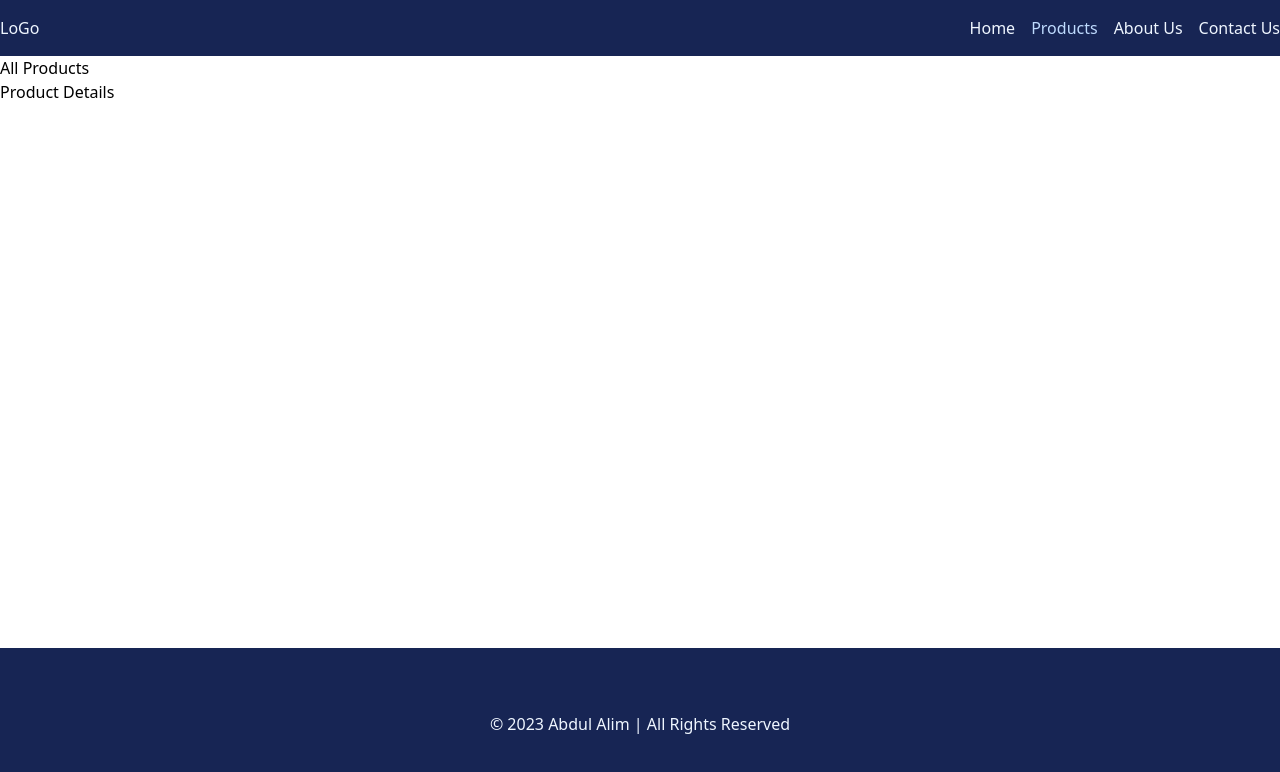
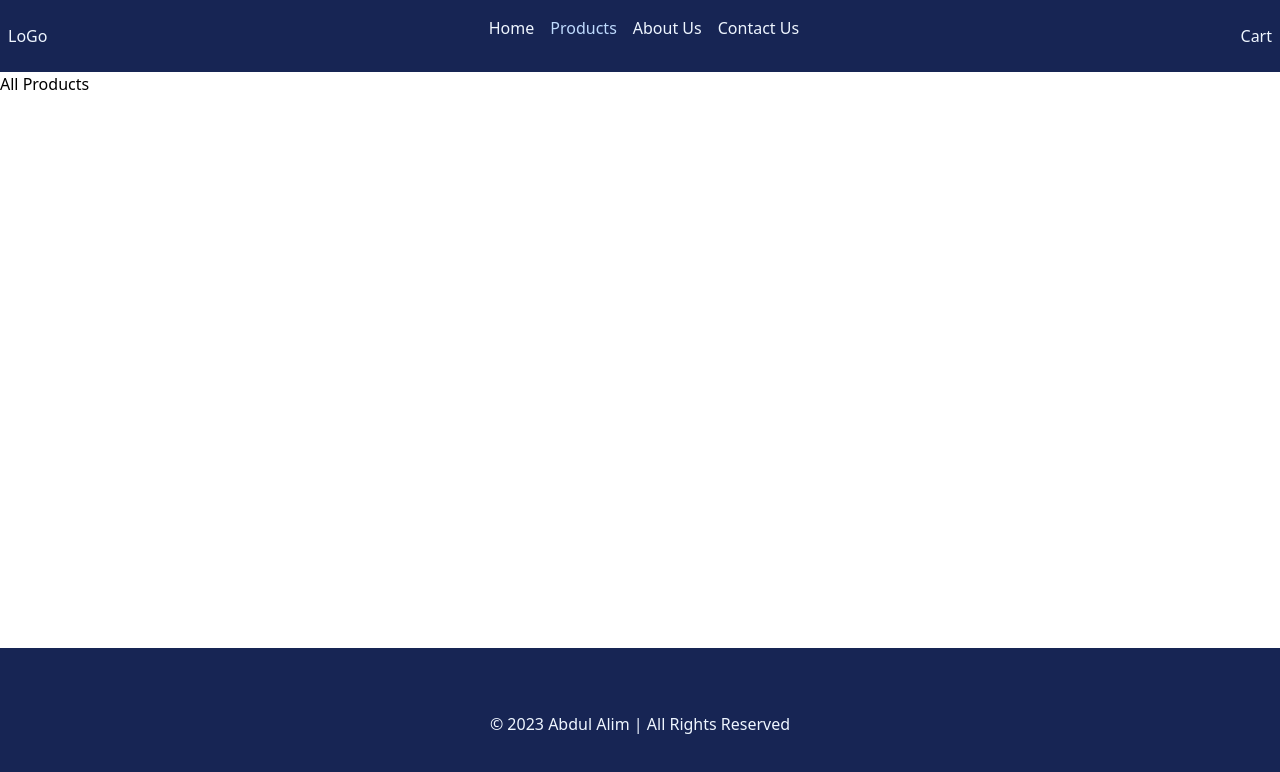
Before and after one commit to DevAbdulAlim/oxyport-next, a Next.js app: page /products in a window 1280 px wide. Shown: the top 772 px of the page. Built offline with nearby package versions, Linux system fonts and the light colour scheme.

Commit message:
update user interface

```diff
--- /dev/null
+++ b/app/(site)/components/Cart.tsx
@@ -0,0 +1,32 @@
+"use client";
+
+import { useState } from "react";
+
+export default function Cart() {
+  const [menuOpen, setMenuOpen] = useState(false);
+
+  const toggleMenu = () => {
+    setMenuOpen(!menuOpen);
+  };
+
+  return (
+    // Off-canvas menu container
+    <div className="m-2">
+      <div
+        className={`fixed right-0 w-full sm:w-96 bg-blue-900 p-4 inset-y-0 ${
+          menuOpen ? "" : "translate-x-full"
+        } transition-all duration-500 ease-in-out `}
+      >
+        <button onClick={toggleMenu}>Close</button>
+        <ul>
+          <li>Home</li>
+          <li>Home</li>
+          <li>Home</li>
+          <li>Home</li>
+        </ul>
+      </div>
+
+      <button onClick={toggleMenu}>Cart</button>
+    </div>
+  );
+}
--- /dev/null
+++ b/app/(site)/components/MainNav.tsx
@@ -0,0 +1,52 @@
+"use client";
+import Link from "next/link";
+import { usePathname } from "next/navigation";
+import Cart from "./Cart";
+
+export default function MainNav() {
+  const pathname = usePathname();
+  return (
+    <nav className="flex justify-between">
+      <Link className="m-2" href="/">
+        LoGo
+      </Link>
+
+      <ul className="hidden md:flex space-x-4">
+        <li>
+          <Link
+            className={`${pathname === "/" ? "text-blue-200" : ""}`}
+            href="/"
+          >
+            Home
+          </Link>
+        </li>
+        <li>
+          <Link
+            className={`${pathname === "/products" ? "text-blue-200" : ""}`}
+            href="/products"
+          >
+            Products
+          </Link>
+        </li>
+        <li>
+          <Link
+            className={`${pathname === "/about" ? "text-blue-200" : ""}`}
+            href="/about"
+          >
+            About Us
+          </Link>
+        </li>
+        <li>
+          <Link
+            className={`${pathname === "/contact" ? "text-blue-200" : ""}`}
+            href="/contact"
+          >
+            Contact Us
+          </Link>
+        </li>
+      </ul>
+
+      <Cart />
+    </nav>
+  );
+}
--- a/app/(site)/components/navbar.tsx
+++ b/app/(site)/components/MobileNav.tsx
@@ -2,14 +2,12 @@
 import Link from "next/link";
 import { usePathname } from "next/navigation";
 
-export default function Navbar() {
+export default function MobileNav() {
   const pathname = usePathname();
+
   return (
-    <nav className="flex justify-between">
-      <div>
-        <Link href="/">LoGo</Link>
-      </div>
-      <ul className="flex space-x-4">
+    <nav className="bg-gray-900 py-4 shadow-lg fixed bottom-0 z-40 w-full md:hidden">
+      <ul className="flex justify-evenly w-full space-x-4 text-blue-50">
         <li>
           <Link
             className={`${pathname === "/" ? "text-blue-200" : ""}`}
--- a/app/(site)/layout.tsx
+++ b/app/(site)/layout.tsx
@@ -1,6 +1,7 @@
 import type { Metadata } from "next";
 import "../globals.css";
-import Navbar from "./components/navbar";
+import MainNav from "./components/MainNav";
+import MobileNav from "./components/MobileNav";
 
 export const metadata: Metadata = {
   title: "Home",
@@ -17,13 +18,14 @@ export default function RootLayout({
       <body className="flex flex-col h-screen">
         <header className="bg-blue-950 text-blue-50 py-4">
           <div className="container mx-auto">
-            <Navbar />
+            <MainNav />
           </div>
         </header>
         <main className="grow">{children}</main>
         <footer className="py-16 bg-blue-950 text-blue-50 text-center">
           <p>&copy; 2023 Abdul Alim | All Rights Reserved</p>
         </footer>
+        <MobileNav />
       </body>
     </html>
   );
--- /dev/null
+++ b/app/(site)/products/[id]/page.tsx
@@ -0,0 +1,34 @@
+async function getSingleItem(product_id: number) {
+  const response = await fetch(
+    `http://localhost:5000/api/products/${product_id}`
+  );
+
+  if (!response.ok) {
+    throw new Error("Failed to fetch data");
+  }
+
+  return response.json();
+}
+
+export default async function page({ params }: { params: { id: number } }) {
+  const id = await params.id;
+  console.log(id);
+
+  try {
+    const product = await getSingleItem(id);
+
+    return (
+      <>
+        <div>Product ID is: {id}</div>
+        <h1>{product.name}</h1>
+      </>
+    );
+  } catch (error: any) {
+    return (
+      <>
+        <div>Product ID is: {id}</div>
+        <p>Error: {error.message}</p>
+      </>
+    );
+  }
+}
--- a/app/(site)/products/[slug]/page.tsx
+++ /dev/null
@@ -1,3 +0,0 @@
-export default function page() {
-  return <div>page</div>;
-}
--- a/app/(site)/products/page.tsx
+++ b/app/(site)/products/page.tsx
@@ -4,9 +4,6 @@ export default function page() {
   return (
     <>
       <div>All Products</div>
-      <Link href="/products/[slug]" as={`/products/a`}>
-        Product Details
-      </Link>
     </>
   );
 }
--- a/next.config.js
+++ b/next.config.js
@@ -1,14 +1,14 @@
 /** @type {import('next').NextConfig} */
-// const nextConfig = {};
+const nextConfig = {};
 
-// module.exports = nextConfig;
-module.exports = {
-  async rewrites() {
-    return [
-      {
-        source: "/api/:path*",
-        destination: "http://localhost:3000/api/:path*", // Proxy to Backend
-      },
-    ];
-  },
-};
+module.exports = nextConfig;
+// module.exports = {
+//   async rewrites() {
+//     return [
+//       {
+//         source: "/api/:path*",
+//         destination: "http://localhost:3000/api/:path*", // Proxy to Backend
+//       },
+//     ];
+//   },
+// };
```
